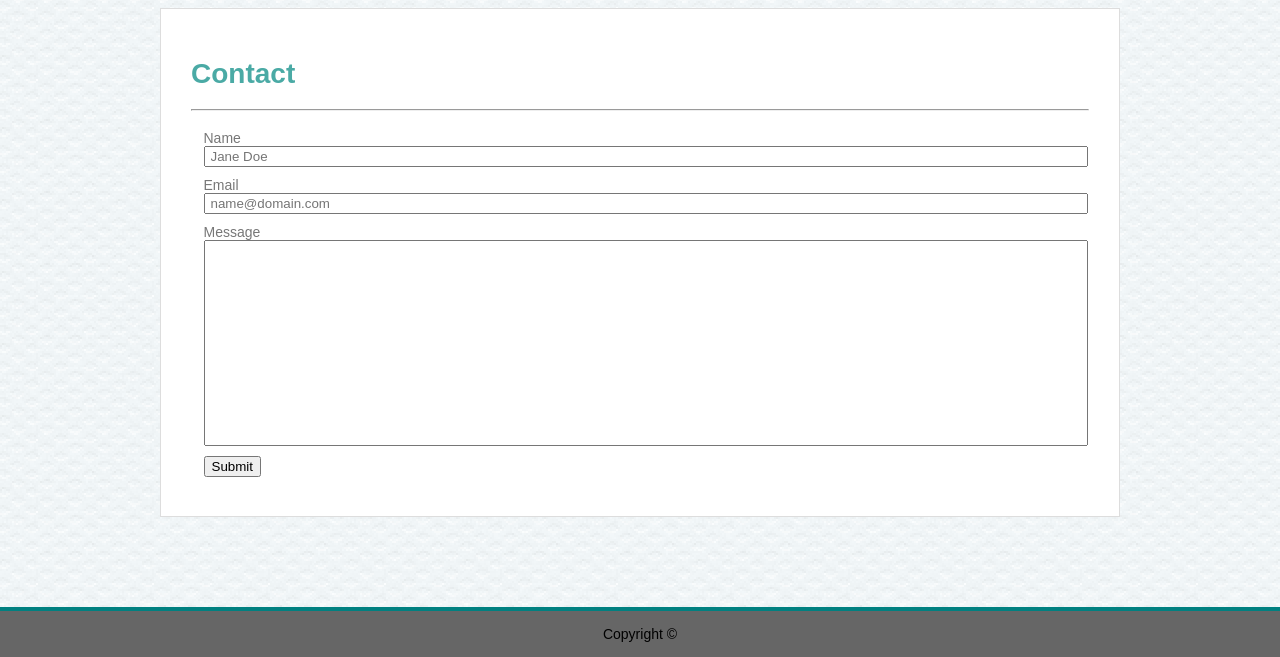
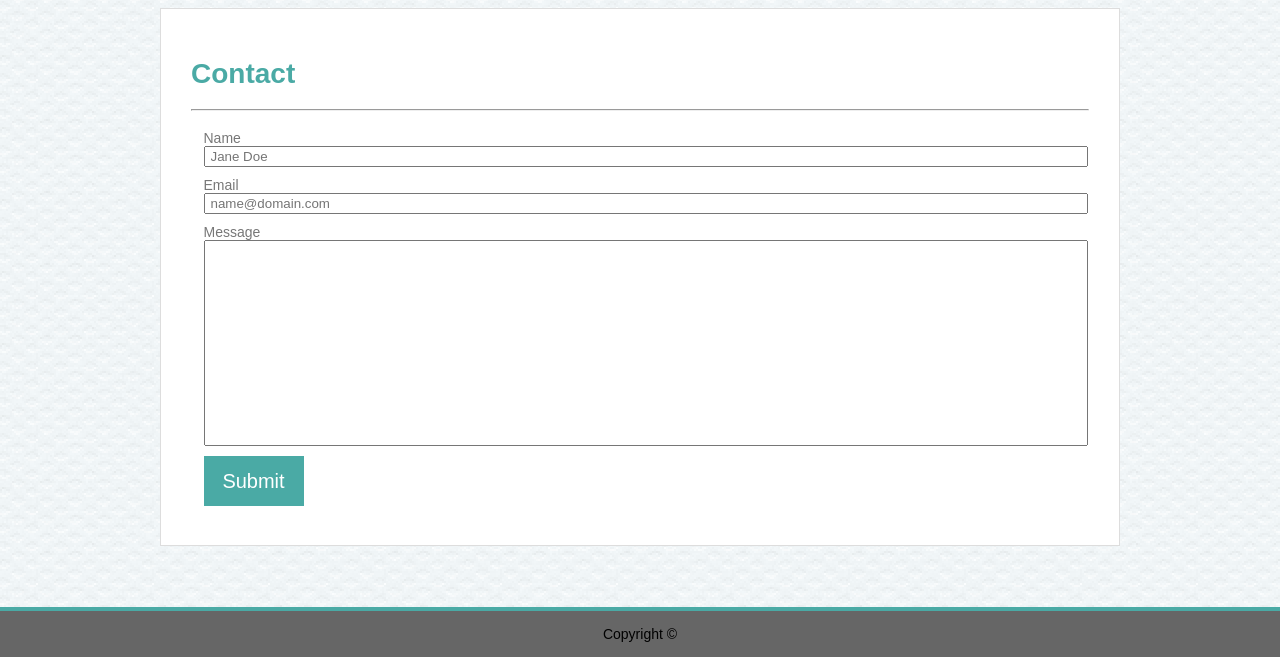
Before and after one commit to jondam1985/Basic-Portfolio, a plain HTML site: page contact.html in a window 1280 px wide. Shown: the part 143-800 px from the top of the page. Drawn offline with Linux system fonts and the light colour scheme.

Commit message:
submit button updated

```diff
--- a/assets/css/style.css
+++ b/assets/css/style.css
@@ -112,7 +112,7 @@ footer {
     position: fixed;
     top: calc(100vh - 50px);
     padding-top: 15px;
-    border-top: 4px solid teal;
+    border-top: 4px solid #4aaaa5;
     z-index: 200;
 }
 
@@ -142,6 +142,16 @@ fieldset {
 
 input[type=text], input[type=email] {
     padding-left: 5px;
+}
+
+#submit {
+    color: #ffffff;
+    background-color: #4aaaa5;
+    border: none;
+    height: 50px;
+    width: 100px;
+    font-size: 20px;
+
 }
 
 /* portfolio page styles */
--- a/contact.html
+++ b/contact.html
@@ -28,7 +28,7 @@
                     <input id="email" type="email" name="email-address" placeholder="name@domain.com" required><br>
                     <label for="message">Message<br></label>
                     <input id="message" type="text" name="contact-message" required><br>
-                    <input id="submit" type="submit">
+                    <input id="submit" type="submit" value="Submit">
                 </fieldset>
             </form>
         </div>
```
